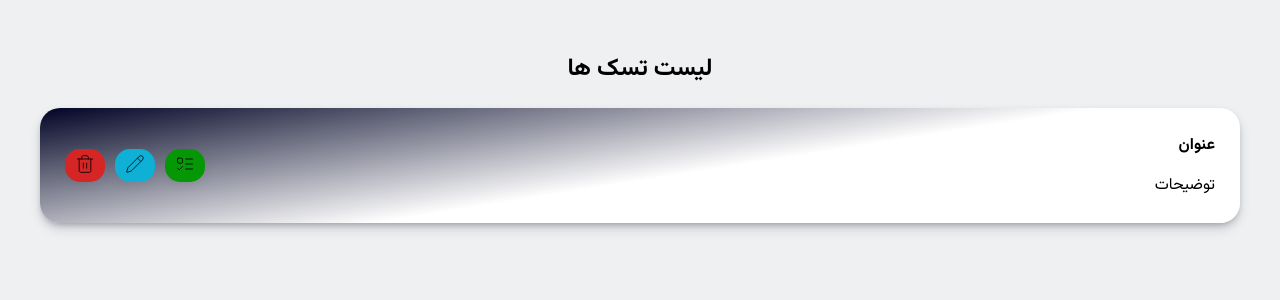
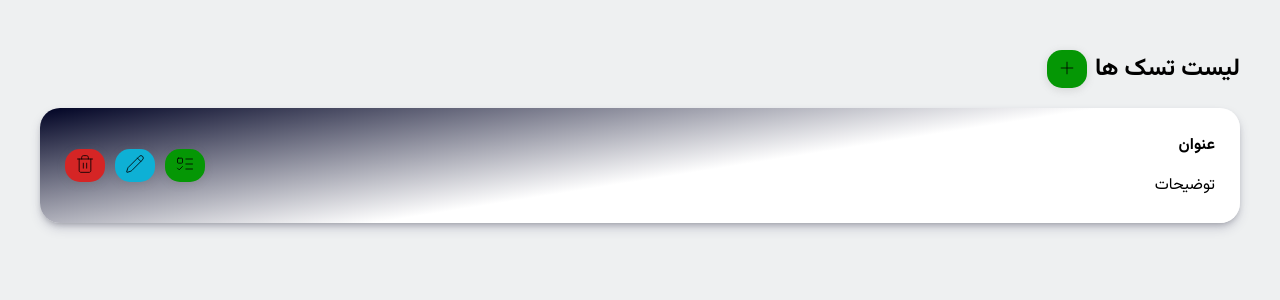
Before and after one commit to MohammadShahheydar/todolist, a Next.js app: page / in a window 1280 px wide. Shown: the top 300 px of the page. Built offline with nearby package versions, Linux system fonts and the light colour scheme.

Commit message:
feat: add actions to PageGreeting

```diff
--- a/src/features/todoList/ui/layout/ListLayout.tsx
+++ b/src/features/todoList/ui/layout/ListLayout.tsx
@@ -1,6 +1,8 @@
 import React from 'react';
 import TodoList from "@/features/todoList/ui/component/TodoList";
 import PageGreeting from "@/kit/pageGreeting/PageGreeting";
+import Button from "@/kit/button/Button";
+import {Plus} from "lucide-react";
 
 /**
  * @description render the content of / route
@@ -8,7 +10,11 @@ import PageGreeting from "@/kit/pageGreeting/PageGreeting";
  */
 const ListLayout = () => {
     return (
-        <PageGreeting title={'لیست تسک ها'}>
+        <PageGreeting title={'لیست تسک ها'} actions={
+            <Button variant={'success'}>
+                <Plus size={20} strokeWidth={1} />
+            </Button>
+        }>
             <TodoList/>
         </PageGreeting>
     );
--- a/src/kit/pageGreeting/PageGreeting.tsx
+++ b/src/kit/pageGreeting/PageGreeting.tsx
@@ -1,10 +1,13 @@
 import React, {ReactNode} from 'react';
 import styles from "@/kit/pageGreeting/PageGreeting.module.css";
 
-const PageGreeting = ({children , title} : {children: ReactNode , title: string}) => {
+const PageGreeting = ({children , title , actions} : {children: ReactNode , title: string , actions?: ReactNode}) => {
     return (
         <div className={styles.listLayout}>
-            <h2 className={styles.listHeader}>{title}</h2>
+            <div className={styles.listHeaderWrapper}>
+                <h2 className={styles.listHeader}>{title}</h2>
+                {actions}
+            </div>
             {children}
         </div>
     );
--- a/src/kit/pageGreeting/pageGreeting.module.css
+++ b/src/kit/pageGreeting/pageGreeting.module.css
@@ -6,7 +6,14 @@
     justify-content: center;
 }
 
+.listHeaderWrapper {
+    display: flex;
+    gap: 8px;
+    justify-content: center;
+    width: fit-content;
+}
+
 .listHeader {
-    width: 100%;
     text-align: center;
+    width: fit-content;
 }
```
